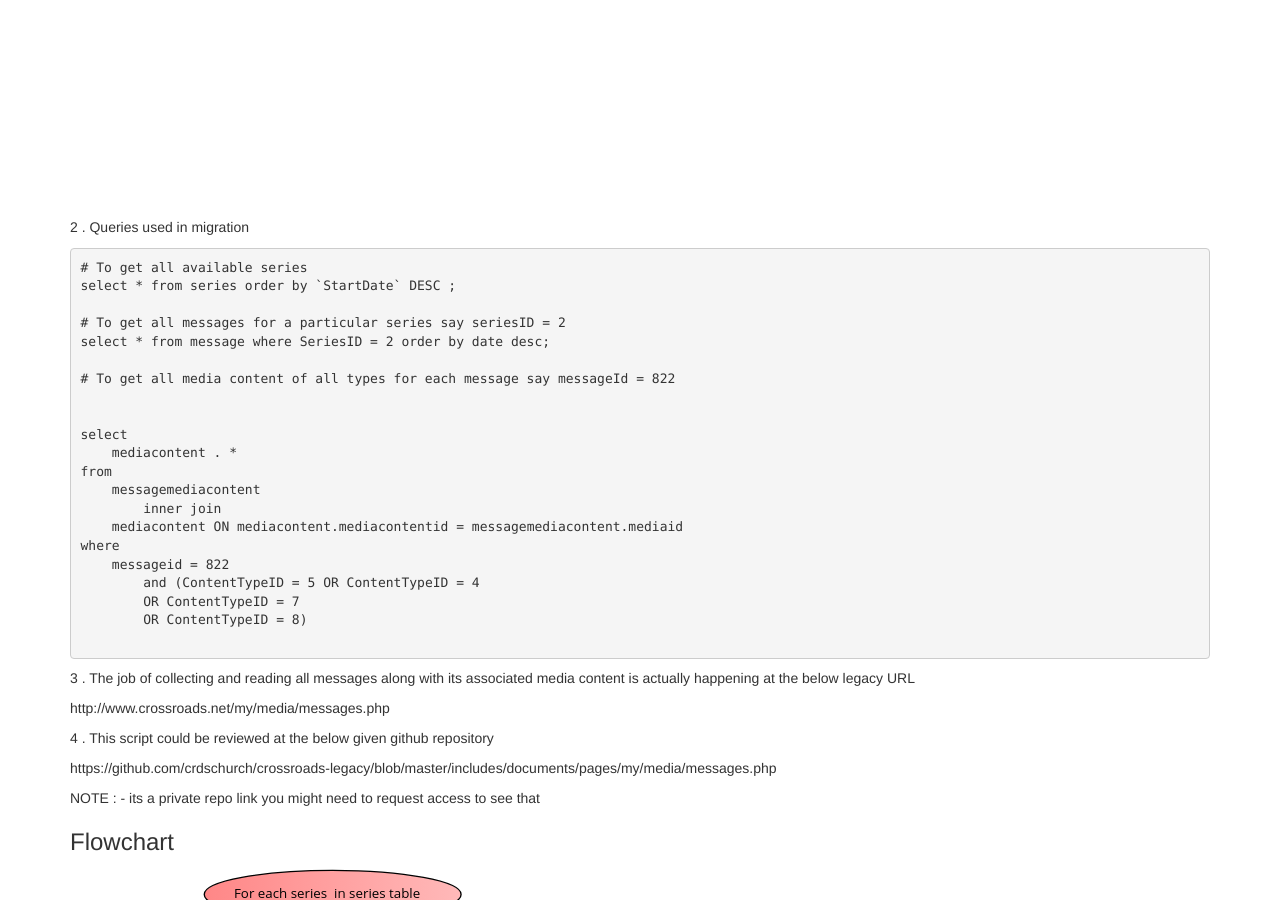
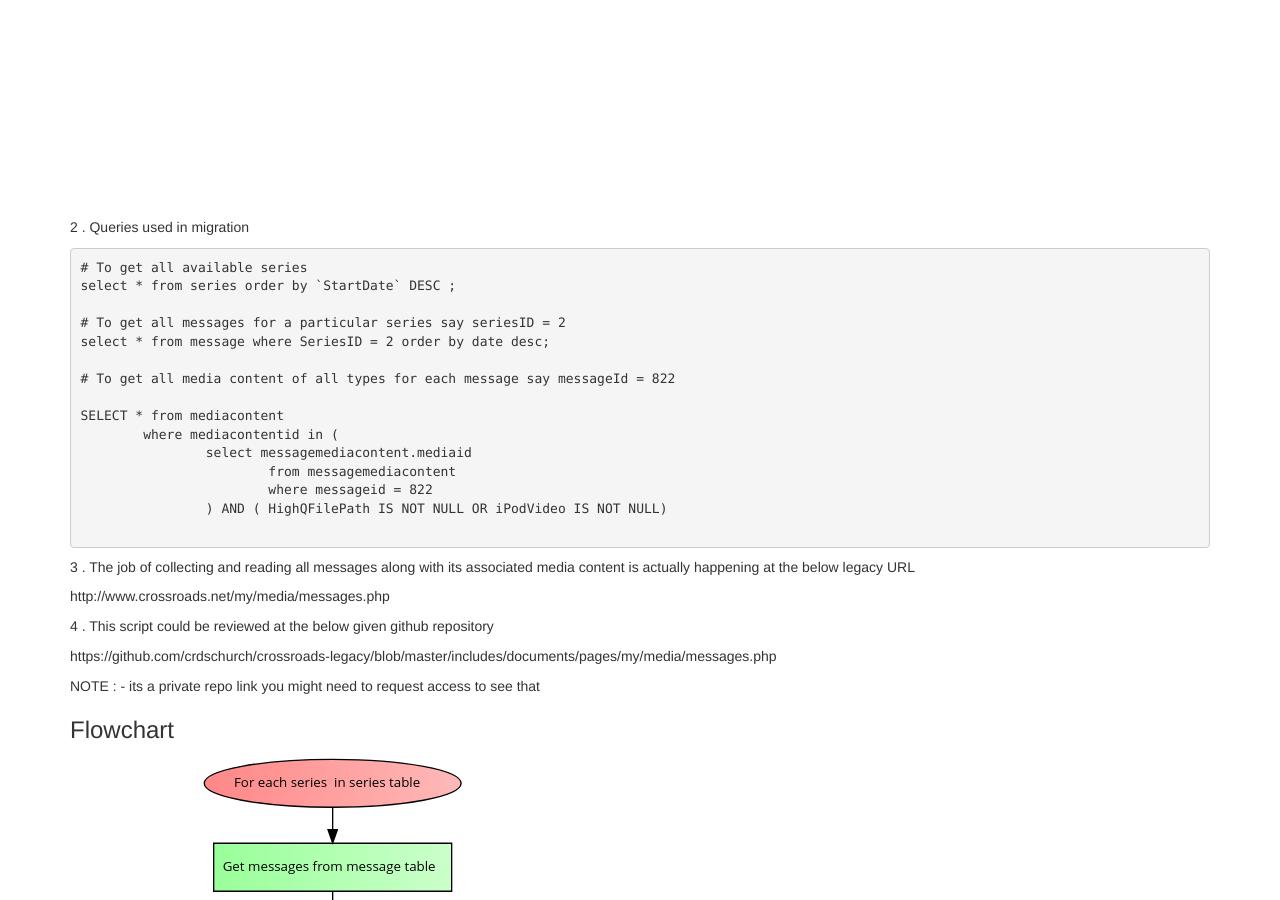
Before and after one commit to crdschurch/crdschurch.github.io, a Jekyll site: the page built from _posts/2014-05-19-analysis-of-migrating-messages-from-crossroads.markdown, in a window 1280 px wide and 900 px high, scrolled down 1993 px. Built offline with Jekyll 4.4.1, drawn with Linux system fonts in a browser that asks for light colours; nearby versions of some CDN libraries; Markdown is read by kramdown in place of the engine named in the settings.

Commit message:
query change added in migrate message analysis

````diff
--- a/_posts/2014-05-19-analysis-of-migrating-messages-from-crossroads.markdown
+++ b/_posts/2014-05-19-analysis-of-migrating-messages-from-crossroads.markdown
@@ -34,18 +34,12 @@ select * from message where SeriesID = 2 order by date desc;
 
 # To get all media content of all types for each message say messageId = 822
 
-
-select
-    mediacontent . *
-from
-    messagemediacontent
-        inner join
-    mediacontent ON mediacontent.mediacontentid = messagemediacontent.mediaid
-where
-    messageid = 822
-        and (ContentTypeID = 5 OR ContentTypeID = 4
-        OR ContentTypeID = 7
-        OR ContentTypeID = 8)
+SELECT * from mediacontent
+	where mediacontentid in (
+		select messagemediacontent.mediaid
+			from messagemediacontent
+			where messageid = 822
+		) AND ( HighQFilePath IS NOT NULL OR iPodVideo IS NOT NULL)
 
 ```
 3 . The job of collecting and reading all messages along with its associated media content is actually happening at the below legacy URL
````
